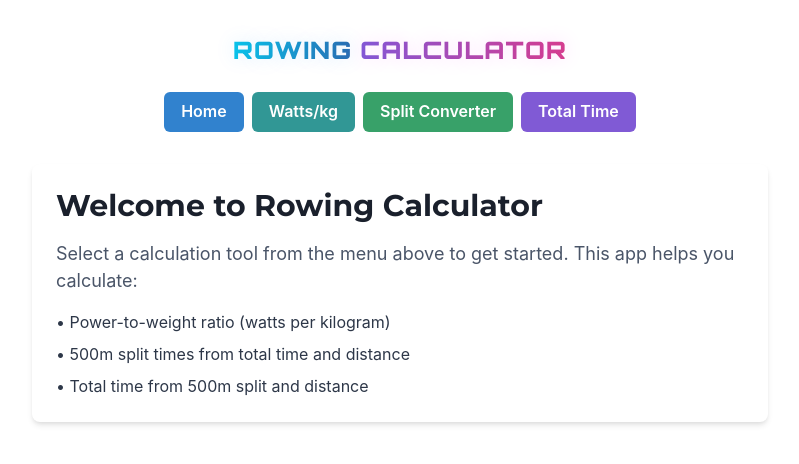
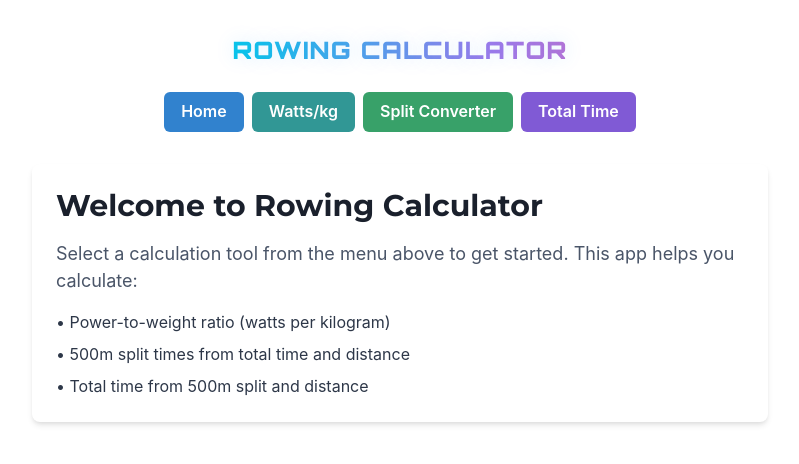
Before and after one commit to kruton/rowing-calculator, a React (Vite) app: page / in a window 1280 px wide. Shown: the top 464 px of the page, without its empty margins (240-1039 px from the left). Built offline with nearby package versions, Linux system fonts and the light colour scheme.

Commit message:
Make the logo animated colors

```diff
--- a/src/App.jsx
+++ b/src/App.jsx
@@ -20,12 +20,19 @@ import {
   Text,
   Fade,
 } from '@chakra-ui/react'
+import { keyframes } from '@emotion/react'
 import { HamburgerIcon } from '@chakra-ui/icons'
 import { extendTheme } from '@chakra-ui/react'
 import WattsPerKg from './components/WattsPerKg'
 import SplitConverter from './components/SplitConverter'
 import TotalTimeCalculator from './components/TotalTimeCalculator'
 import Home from './components/Home'
+
+const gradientAnimation = keyframes`
+  0% { background-position: 0% 50%; }
+  50% { background-position: 100% 50%; }
+  100% { background-position: 0% 50%; }
+`
 
 const theme = extendTheme({
   fonts: {
@@ -125,27 +132,17 @@ function AppContent() {
                   fontSize={["xl", "2xl"]}
                   fontFamily="logo"
                   fontWeight="900"
-                  bgGradient="linear(to-r, cyan.400, blue.600)"
-                  bgClip="text"
                   letterSpacing="wider"
                   textTransform="uppercase"
-                  mr={2}
+                  bgSize="300% 300%"
+                  bgGradient="linear(to-r, blue.400, cyan.400, purple.400, pink.400, blue.400)"
+                  bgClip="text"
+                  css={{
+                    animation: `${gradientAnimation} 8s ease infinite`,
+                  }}
                   style={{ textShadow: '0 0 20px rgba(0,149,255,0.15)' }}
                 >
-                  Rowing
-                </Text>
-                <Text
-                  as="span"
-                  fontSize={["xl", "2xl"]}
-                  fontFamily="logo"
-                  fontWeight="900"
-                  bgGradient="linear(to-r, purple.500, pink.500)"
-                  bgClip="text"
-                  letterSpacing="wider"
-                  textTransform="uppercase"
-                  style={{ textShadow: '0 0 20px rgba(255,0,255,0.15)' }}
-                >
-                  Calculator
+                  Rowing Calculator
                 </Text>
               </Flex>
             </Flex>
```
